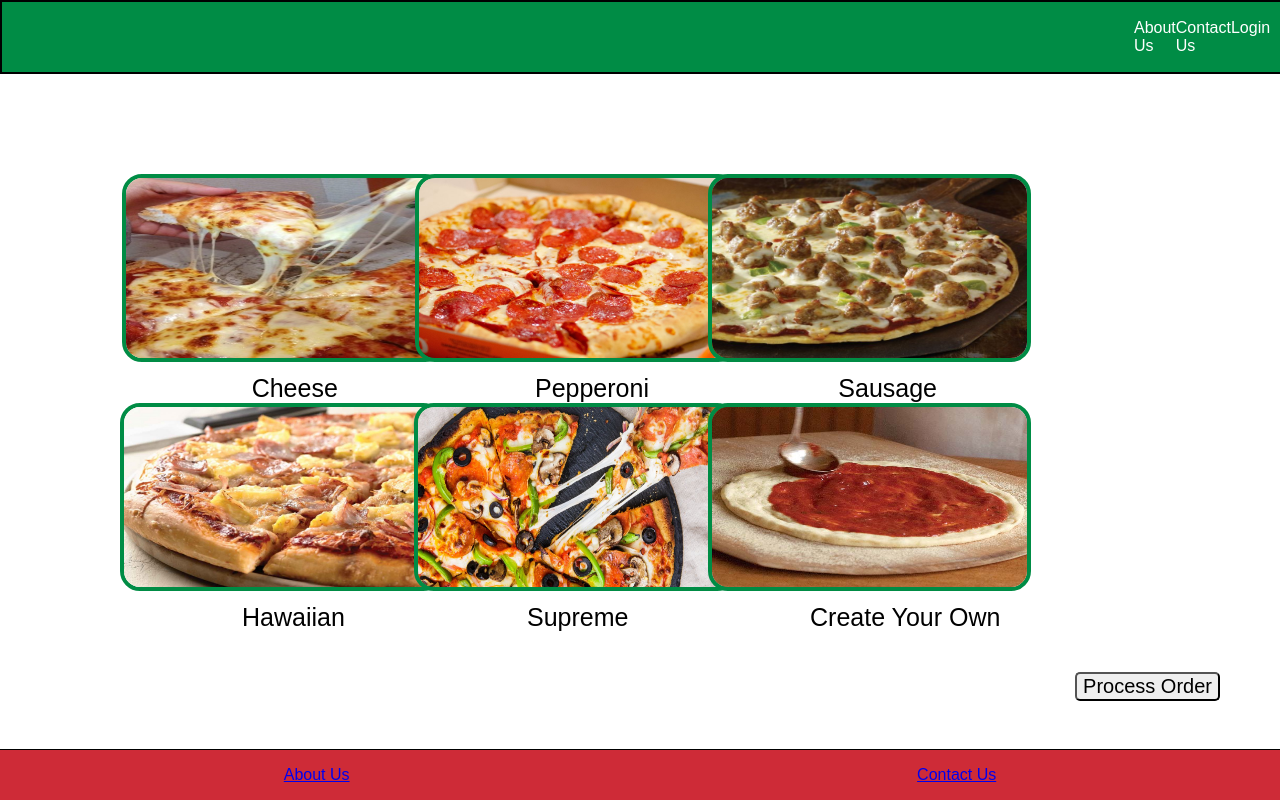
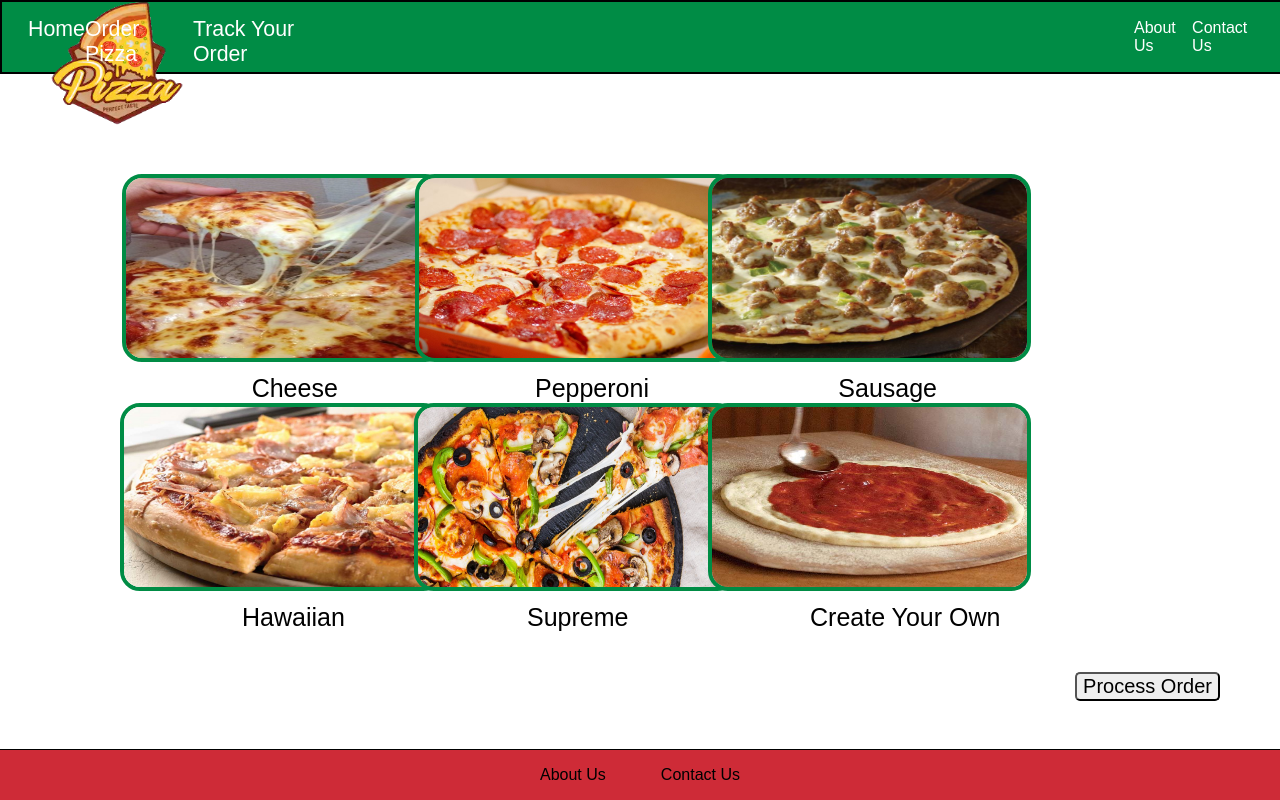
Before and after one commit to DrewKnorr/pizza_site, a plain HTML site: page order-form.html in a window 1280 px wide. Shown: the top 800 px of the page. Drawn offline with Linux system fonts and the light colour scheme.

Commit message:
Update order-form.html

```diff
--- a/order-form.html
+++ b/order-form.html
@@ -7,40 +7,37 @@
     <meta http-equiv="X-UA-Compatible" content="ie=edge">
     <title>Order Form</title>
 
-    <link rel="stylesheet" href="styles/nav-bar.css">
-    <link rel="stylesheet" href="styles/common.css">
-    <link rel="stylesheet" href="styles/order-form.css">
+    <link rel="stylesheet" href="./styles/nav-bar.css">
+    <link rel="stylesheet" href="./styles/common.css">
+    <link rel="stylesheet" href="./styles/order-form.css">
+
 
 </head>
 <body>
     <div class="nav-bar">
+        <a href="index.html">
+            <img src="./styles/photos/logo.png" id = 'nav-bar-logo'>
+        </a>
         <div class="left">
             <div class="links">
                 <a href="index.html">Home</a>
             </div>
-
             <div class="links">
-                <a href="#">Order Pizza</a>
+                <a href="order-form.html">Order Pizza</a>
             </div>
-
             <div class="links">
-                <a href="#">Track Your Order</a>
+                <a href="./track-order.html">Track Your Order</a>
             </div>
 
         </div>
-
         <div class="right">
                 <div class="links">
-                <a href="#">About Us</a>
+                    <a href="about-us.html">About Us</a>
                 </div>
-
                 <div class="links">
                     <a href="#">Contact Us</a>
                 </div>
 
-            <div class="links">
-                <a href="#">Login</a>
-            </div>
         </div>
     </div>
 
@@ -118,13 +115,15 @@
     </div>
 
     <div class="footer">
+        <div class="links-warpper">
+
             <div class="links">
-            <a href="#">About Us</a>
+                <a href="about-us.html">About Us</a>
             </div>
-
             <div class="links">
                 <a href="#">Contact Us</a>
             </div>
         </div>
+    </div>
 </body>
 </html>
```
Lines whose indentation alone changed are shown as unchanged.
